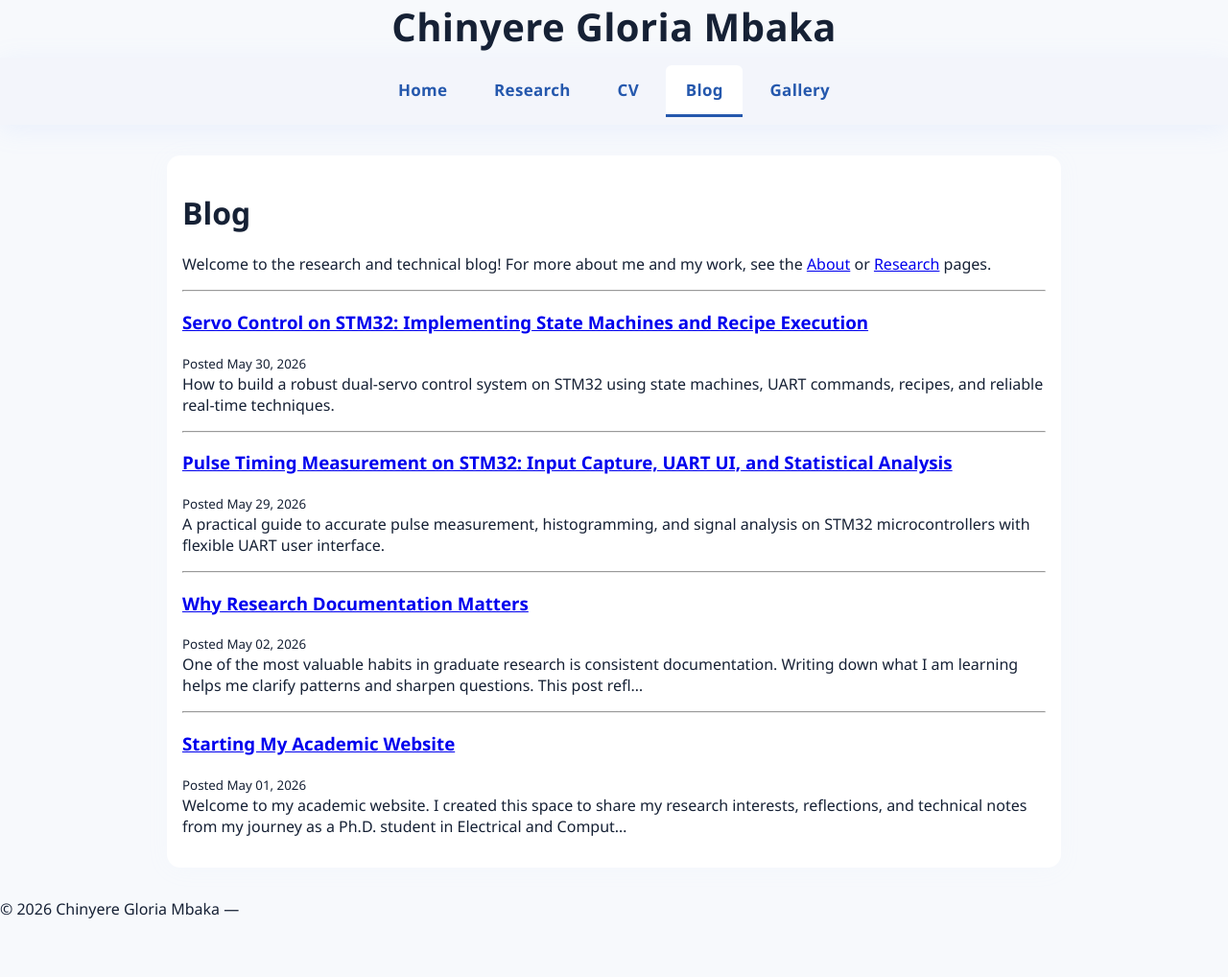
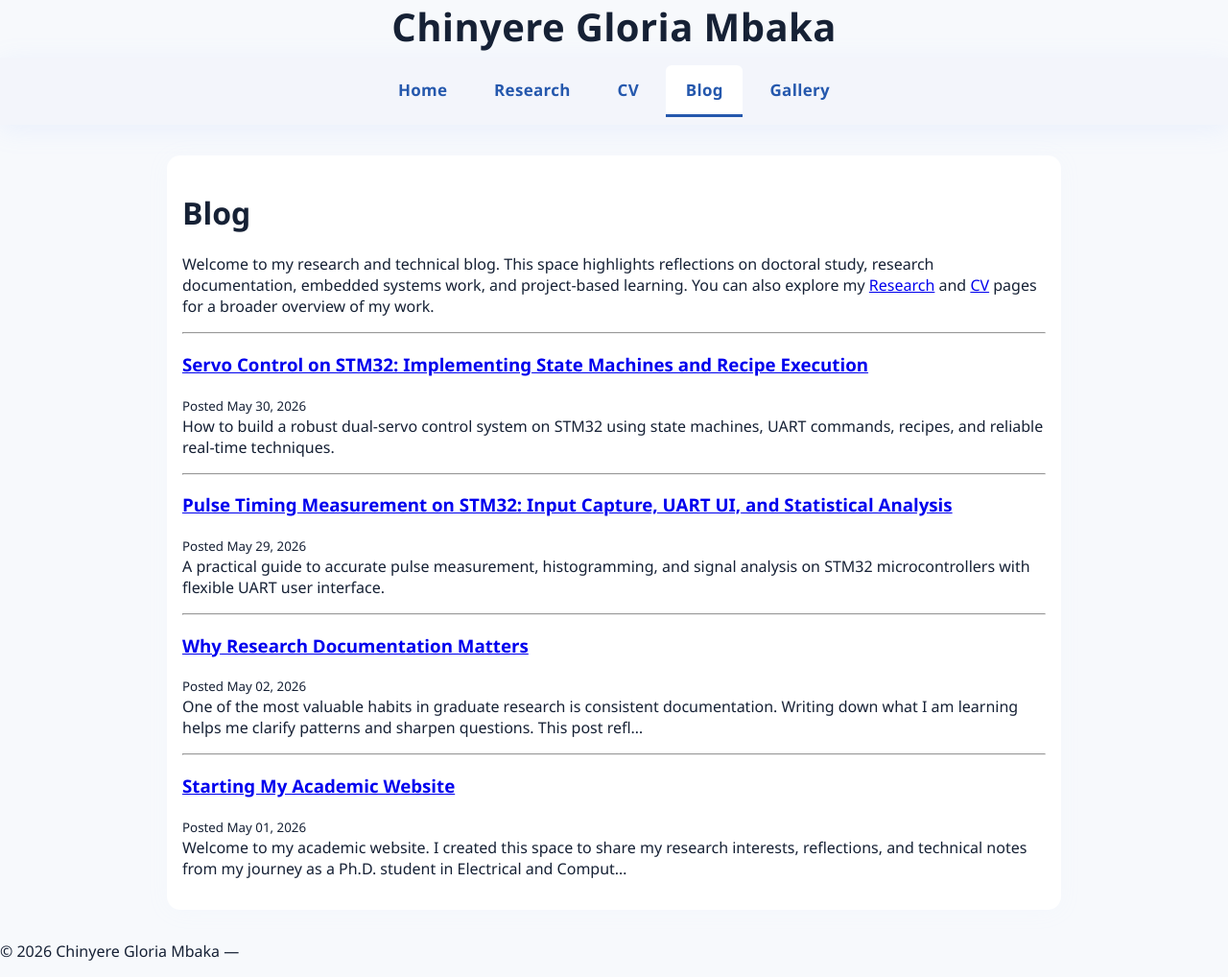
Before and after one commit to mbaglo/mbaglo.github.io, a Jekyll site: the page built from blog.md, in a window 1280 px wide and 1018 px high. Shown: the whole window at 96% size. Built offline with Jekyll 4.4.1, drawn with Linux system fonts in a browser that asks for light colours.

Commit message:
Update blog page and remove About page references from site copy

```diff
--- a/blog.md
+++ b/blog.md
@@ -6,7 +6,7 @@ permalink: /blog/
 
 # Blog
 
-Welcome to the research and technical blog! For more about me and my work, see the [About](/about/) or [Research](/research/) pages.
+Welcome to my research and technical blog. This space highlights reflections on doctoral study, research documentation, embedded systems work, and project-based learning. You can also explore my [Research](/research/) and [CV](/cv/) pages for a broader overview of my work.
 
 {% for post in site.posts %}
 ---
```
Also changed, not shown: README.md.
